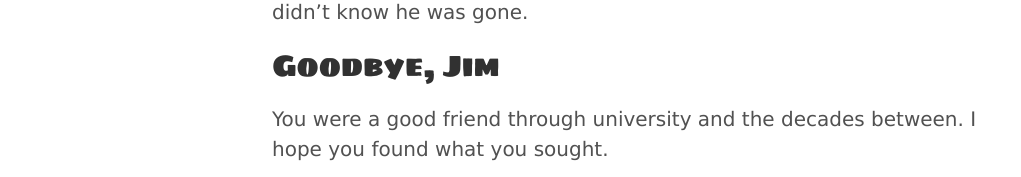
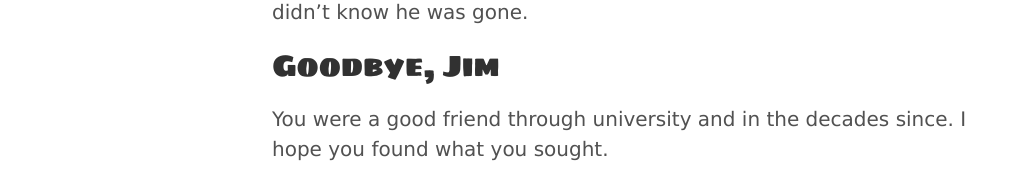
Before and after one commit to tracyjordan/tracyjordan.github.io, a Jekyll site: the page built from _posts/2020-04-26-funeral-blues.md, in a window 1280 px wide, cut to the strip 0-533 px from the top of the page. Shown: the part 353-530 px from the top of the strip, without its empty margins (8-1029 px from the left). Built offline with Jekyll 4.4.1, drawn with Linux system fonts in a browser that asks for light colours.

Commit message:
Update 2020-04-26-funeral-blues.md

```diff
--- a/_posts/2020-04-26-funeral-blues.md
+++ b/_posts/2020-04-26-funeral-blues.md
@@ -13,6 +13,6 @@ I recently found out that one of my dearest friends from university had died. I
 
 <h2>Goodbye, Jim</h2>
 
-You were a good friend through university and the decades between. I hope you found what you sought.
+You were a good friend through university and in the decades since. I hope you found what you sought.
 
-<iframe src="https://anchor.fm/gerald-lee-jordan/embed/episodes/Funeral-Blues-ednoeu" height="102px" width="400px" frameborder="1" scrolling="no"></iframe>
+<iframe src="https://anchor.fm/gerald-lee-jordan/embed/episodes/Funeral-Blues-ednoeu" height="102px" width="100%" frameborder="1" scrolling="no"></iframe>
```
